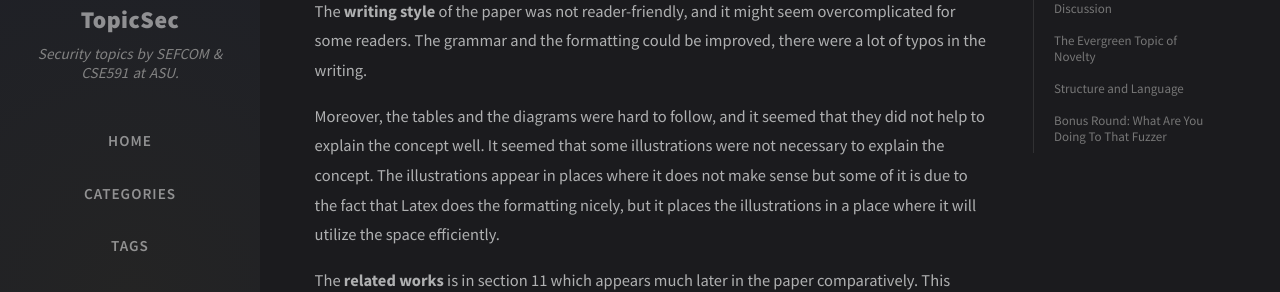
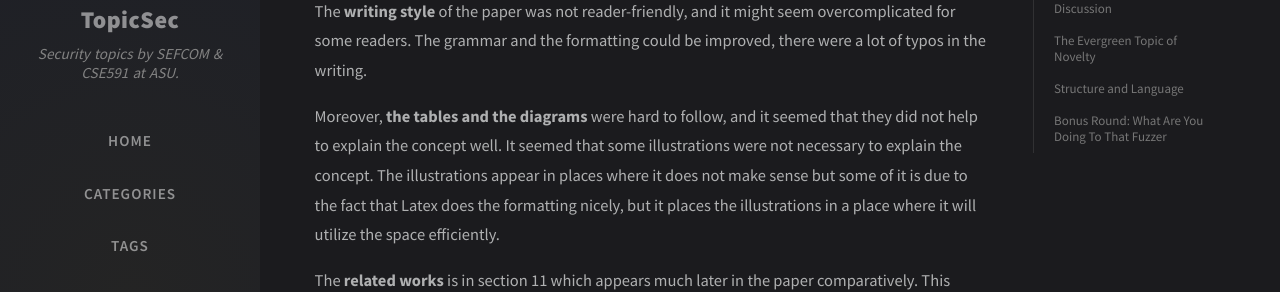
Before and after one commit to TopicSec/topicsec.github.io, a Jekyll site: the page built from _posts/2022-01-26-hardsheap.md, in a window 1280 px wide and 900 px high, scrolled down 2445 px. Shown: the part 154-446 px from the top of the window. Built offline with Jekyll 4.4.1, drawn with Linux system fonts in a browser that asks for light colours; nearby versions of some CDN libraries; comment, search, counter and statistics services are not loaded.

```diff
--- a/_posts/2022-01-26-hardsheap.md
+++ b/_posts/2022-01-26-hardsheap.md
@@ -48,7 +48,7 @@ Drawing a hard line between a standalone project and an extension to another pro
 
 The **writing style** of the paper was not reader-friendly, and it might seem overcomplicated for some readers. The grammar and the formatting could be improved, there were a lot of typos in the writing.
 
-Moreover, the tables and the diagrams were hard to follow, and it seemed that they did not help to explain the concept well. It seemed that some illustrations were not necessary to explain the concept. The illustrations appear in places where it does not make sense but some of it is due to the fact that Latex does the formatting nicely, but it places the illustrations in a place where it will utilize the space efficiently.
+Moreover, **the tables and the diagrams** were hard to follow, and it seemed that they did not help to explain the concept well. It seemed that some illustrations were not necessary to explain the concept. The illustrations appear in places where it does not make sense but some of it is due to the fact that Latex does the formatting nicely, but it places the illustrations in a place where it will utilize the space efficiently.
 
 The **related works** is in section 11 which appears much later in the paper comparatively. This might be due to the fact that in systems papers, they are placed towards the end of the paper because you they do not really understand the system that they have built. So it is hard to have a related works section comparing their work with their own work. It is common to have the related works section towards the end of the paper in systems but if there is any work upon which their system builds, like Archeap in their case, it needs to be mentioned earlier in order to describe their design.
 
```
